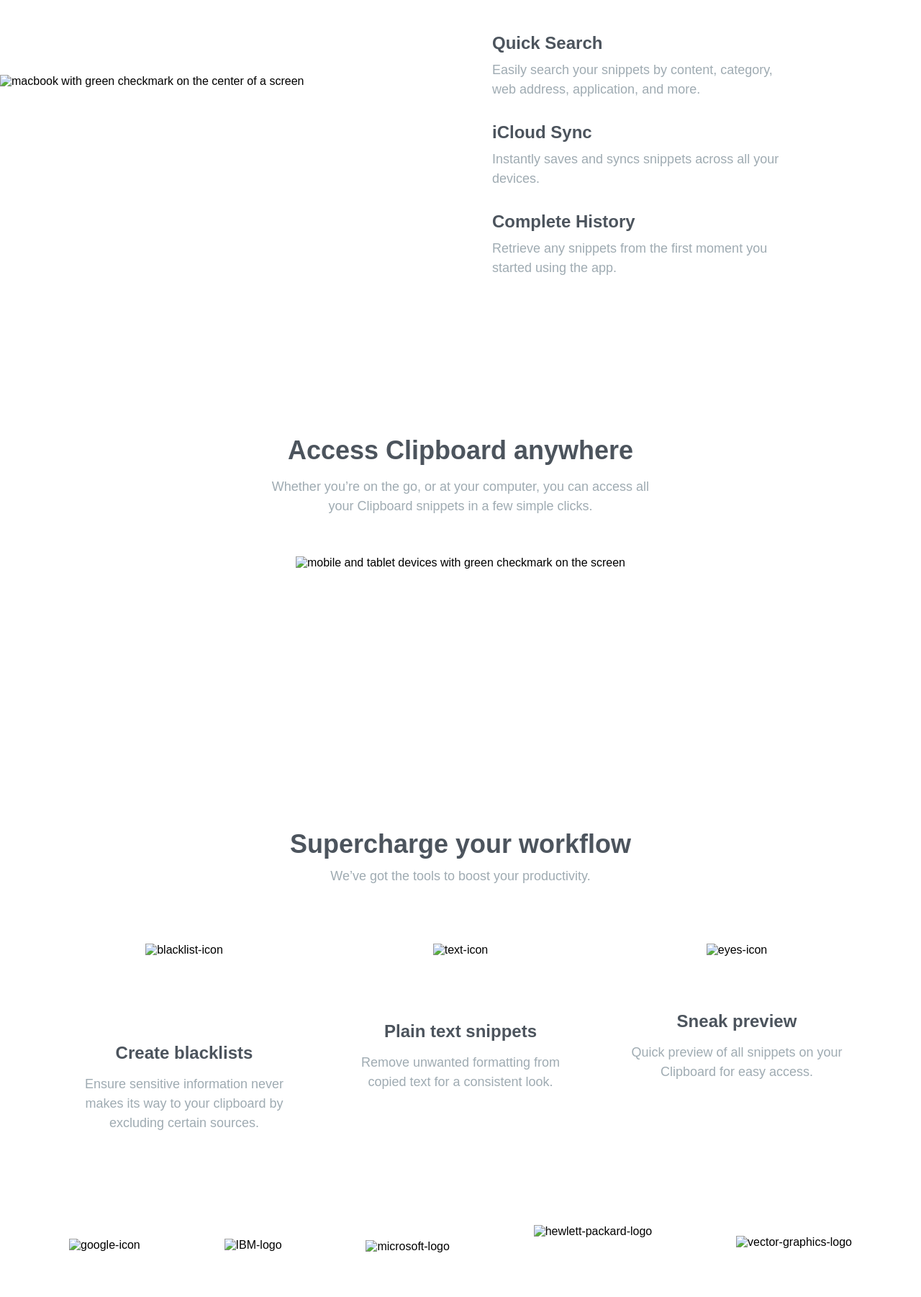
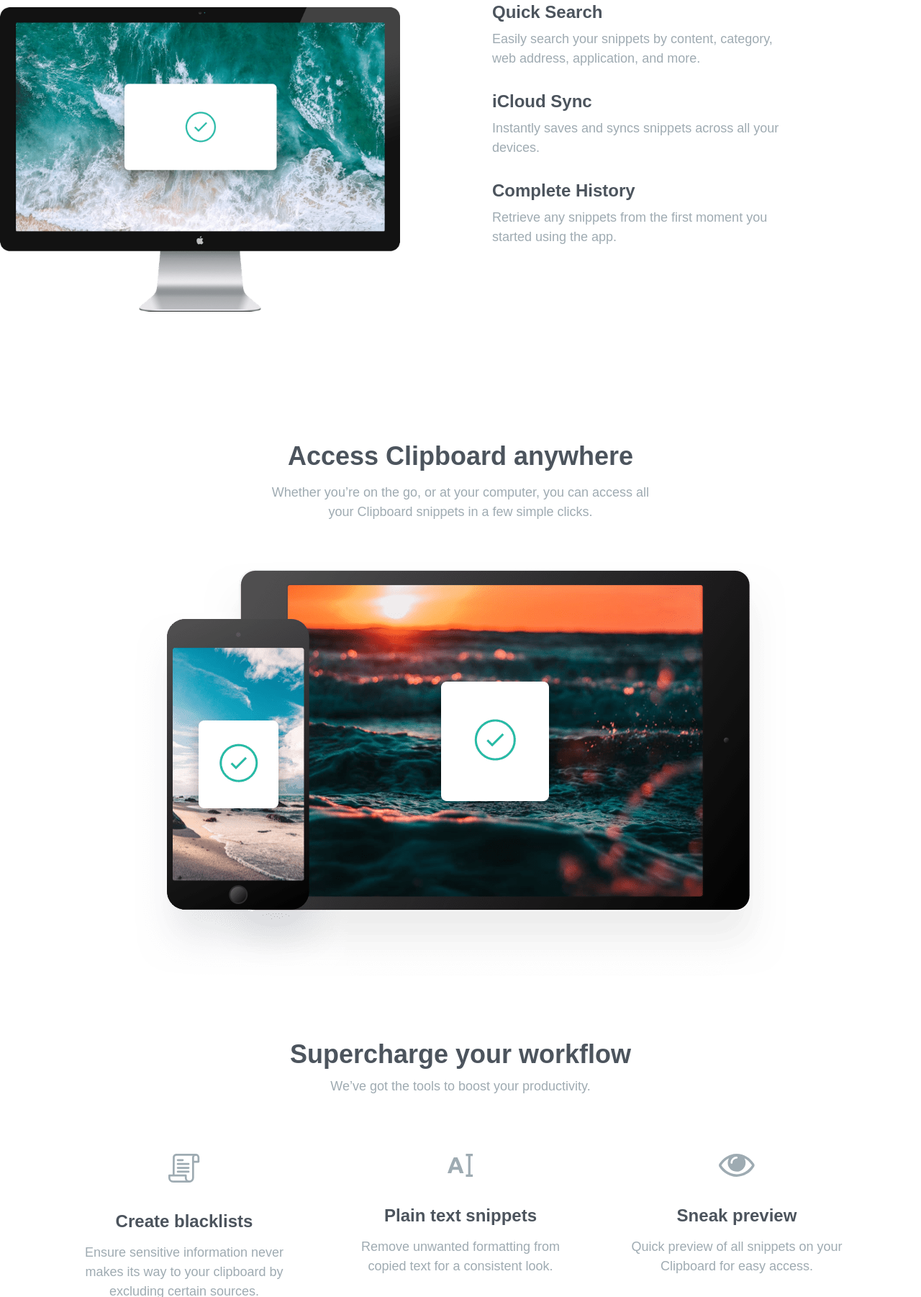
Before and after one commit to TTAR007/clipboard-landing-page, a website: page index.html in a window 1280 px wide. Shown: the part 998-2800 px from the top of the page at 72% size. Drawn offline with Linux system fonts and the light colour scheme; the site is published under a folder, as on GitHub Pages, so addresses that start at the root find nothing; a web font is replaced by a local one.

Commit message:
change image path

```diff
--- a/index.html
+++ b/index.html
@@ -4,7 +4,7 @@
   <meta charset="UTF-8">
   <meta name="viewport" content="width=device-width, initial-scale=1.0"> <!-- displays site properly based on user's device -->
 
-  <link rel="icon" type="image/png" sizes="32x32" href="/images/favicon-32x32.png">
+  <link rel="icon" type="image/png" sizes="32x32" href="images/favicon-32x32.png">
   <link rel="stylesheet" href="css/index.css">
 
   <title>Frontend Mentor | Clipboard landing page</title>
@@ -13,7 +13,7 @@
   <main>
     <header>
       <figure class="logo_box">
-        <img src="/images/logo.svg" width="125" height="125"
+        <img src="images/logo.svg" width="125" height="125"
         alt="green letter c logo with circle">
       </figure>
       <h1>A history of everything you copy</h1>
@@ -38,7 +38,7 @@
 
     <article class="computer_box">
       <figure>
-        <img src="/images/image-computer.png" width="752" height="572"
+        <img src="images/image-computer.png" width="752" height="572"
         alt="macbook with green checkmark on the center of a screen">
       </figure>
       <section class="functions-1_box">
@@ -70,7 +70,7 @@
     </article>
 
     <figure class="devices_box">
-      <img src="/images/image-devices.png" width="905" height="575"
+      <img src="images/image-devices.png" width="905" height="575"
       alt="mobile and tablet devices with green checkmark on the screen">
     </figure>
 
@@ -82,7 +82,7 @@
     <article class="functions-2_box">
       <section>
         <figure>
-          <img src="/images/icon-blacklist.svg" width="44" height="40"
+          <img src="images/icon-blacklist.svg" width="44" height="40"
           alt="blacklist-icon">
         </figure>
         <h2>Create blacklists</h2>
@@ -92,7 +92,7 @@
       </section>
       <section>
         <figure>
-          <img src="/images/icon-text.svg" width="36" height="32"
+          <img src="images/icon-text.svg" width="36" height="32"
           alt="text-icon">
         </figure>
         <h2>Plain text snippets</h2>
@@ -102,7 +102,7 @@
       </section>
       <section>
         <figure>
-          <img src="/images/icon-preview.svg" width="50" height="32"
+          <img src="images/icon-preview.svg" width="50" height="32"
           alt="eyes-icon">
         </figure>
         <h2>Sneak preview</h2>
@@ -113,11 +113,11 @@
     </article>
 
     <article class="company-logo_box">
-      <img src="/images/logo-google.png" width="165" height="49" alt="google-icon">
-      <img src="/images/logo-ibm.png" width="139" height="51" alt="IBM-logo">
-      <img src="/images/logo-microsoft.png" width="161" height="35" alt="microsoft-logo">
-      <img src="/images/logo-hp.png" width="135" height="56" alt="hewlett-packard-logo">
-      <img src="/images/logo-vector-graphics.png" width="125" height="30" alt="vector-graphics-logo">
+      <img src="images/logo-google.png" width="165" height="49" alt="google-icon">
+      <img src="images/logo-ibm.png" width="139" height="51" alt="IBM-logo">
+      <img src="images/logo-microsoft.png" width="161" height="35" alt="microsoft-logo">
+      <img src="images/logo-hp.png" width="135" height="56" alt="hewlett-packard-logo">
+      <img src="images/logo-vector-graphics.png" width="125" height="30" alt="vector-graphics-logo">
     </article>
 
     <article class="download-clipboard_box">
@@ -136,7 +136,7 @@
   <footer>
     <section class="footer-and-paragrph">
       <figure class="footer-logo_box">
-        <img src="/images/logo.svg" width="125" height="125"
+        <img src="images/logo.svg" width="125" height="125"
         alt="green letter c logo with circle">
       </figure>
       <section class="footer-link_box">
@@ -156,15 +156,15 @@
 
     <section class="social-icons_box">
       <a href="#">
-        <img src="/images/icon-facebook.svg" width="24" height="24"
+        <img src="images/icon-facebook.svg" width="24" height="24"
         alt="facebook-icon">
       </a>
       <a href="#">
-        <img src="/images/icon-twitter.svg" width="24" height="20"
+        <img src="images/icon-twitter.svg" width="24" height="20"
         alt="teitter-icon">
       </a>
       <a href="#">
-        <img src="/images/icon-instagram.svg" width="24" height="24"
+        <img src="images/icon-instagram.svg" width="24" height="24"
         alt="instragram-icon">
       </a>
     </section>
```
